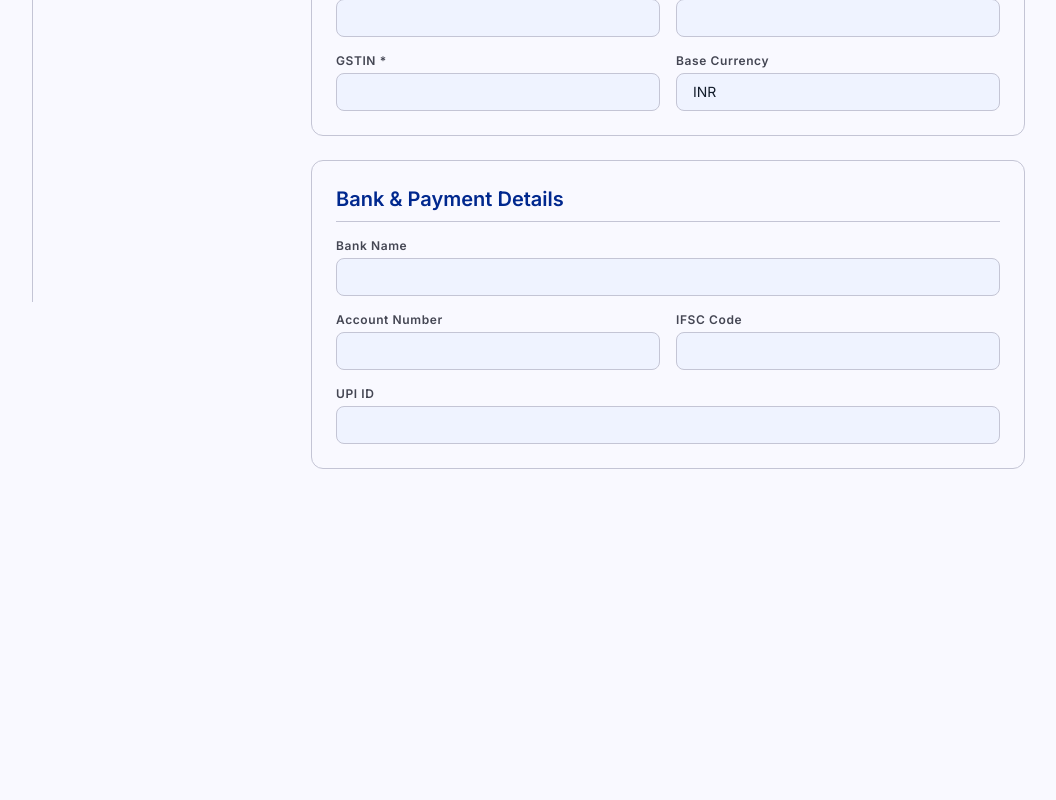
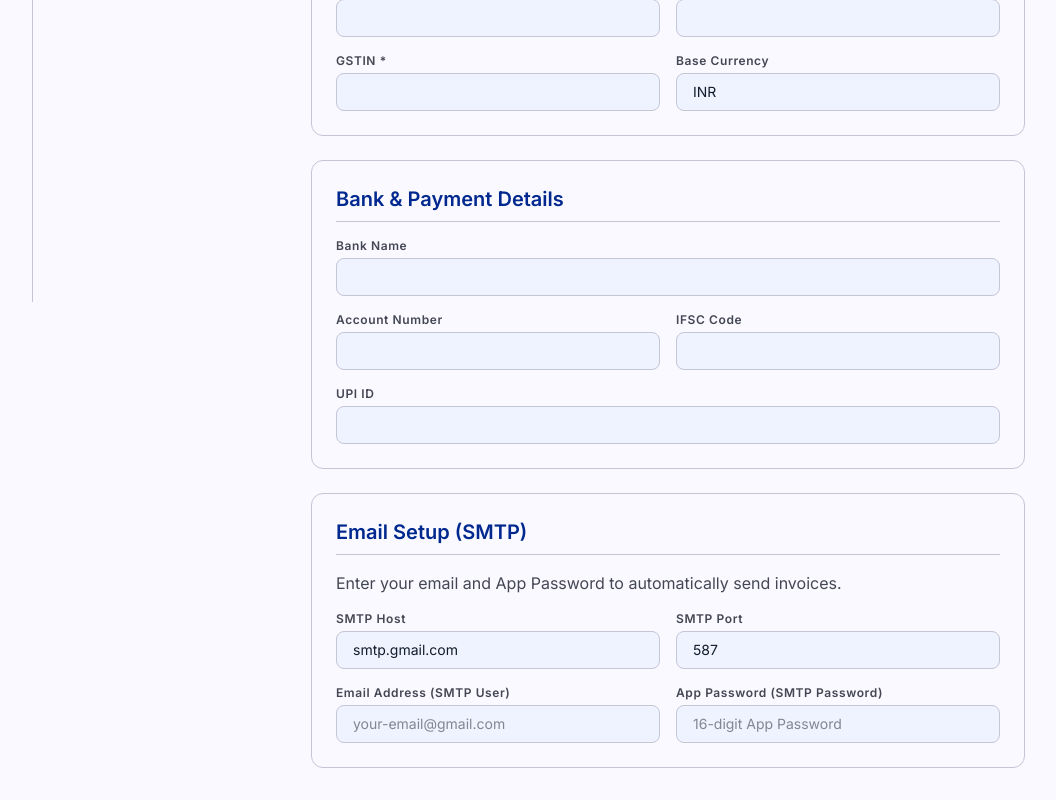
Before and after one commit to himanshumandaliya27-design/invoice-web-app, a Next.js app: page /settings in a window 1280 px wide. Shown: the part 498-1298 px from the top of the page, without its empty margins (223-1279 px from the left). Before the commit the page ends 999 px from the top, so only its background shows below. Built offline with nearby package versions, Linux system fonts and the light colour scheme; no server answers; the database is empty.

Commit message:
feat: implement database-driven SMTP configuration for invoices

```diff
--- a/app/api/invoices/[id]/send/route.ts
+++ b/app/api/invoices/[id]/send/route.ts
@@ -4,8 +4,9 @@ import nodemailer from 'nodemailer'
 
 export async function POST(request: Request, { params }: { params: Promise<{ id: string }> }) {
   try {
+    const id = (await params).id
     const invoice = await prisma.invoice.findUnique({
-      where: { id: (await params).id },
+      where: { id: id },
       include: {
         customer: true,
         company: true
@@ -14,13 +15,17 @@ export async function POST(request: Request, { params }: { params: Promise<{ id:
     if (!invoice) return NextResponse.json({ error: 'Not found' }, { status: 404 })
     if (!invoice.customer.email) return NextResponse.json({ error: 'Customer has no email' }, { status: 400 })
 
+    if (!invoice.company.smtp_user || !invoice.company.smtp_pass) {
+      return NextResponse.json({ error: 'Email setup is missing in Company Settings. Please add SMTP credentials first.' }, { status: 400 })
+    }
+
     const transporter = nodemailer.createTransport({
-      host: process.env.SMTP_HOST || 'smtp.gmail.com',
-      port: Number(process.env.SMTP_PORT) || 587,
-      secure: Number(process.env.SMTP_PORT) === 465,
+      host: invoice.company.smtp_host || 'smtp.gmail.com',
+      port: invoice.company.smtp_port || 587,
+      secure: invoice.company.smtp_port === 465,
       auth: {
-        user: process.env.SMTP_USER,
-        pass: process.env.SMTP_PASS,
+        user: invoice.company.smtp_user,
+        pass: invoice.company.smtp_pass,
       },
     })
 
@@ -29,13 +34,11 @@ export async function POST(request: Request, { params }: { params: Promise<{ id:
     const protocol = process.env.NODE_ENV === 'development' ? 'http' : 'https'
     const pdfUrl = `${protocol}://${host}/api/invoices/${invoice.id}/pdf`
 
-    // In a real app we'd fetch the PDF directly or generate it in memory,
-    // but doing a fetch is simplest for the email attachment.
     const pdfResponse = await fetch(pdfUrl)
     const pdfBuffer = await pdfResponse.arrayBuffer()
 
     const info = await transporter.sendMail({
-      from: `"${invoice.company.name}" <billing@${host}>`,
+      from: `"${invoice.company.name}" <${invoice.company.smtp_user}>`,
       to: invoice.customer.email,
       subject: `Invoice ${invoice.invoice_number} from ${invoice.company.name}`,
       text: `Dear ${invoice.customer.name},\n\nPlease find attached your invoice ${invoice.invoice_number}.\n\nAmount Due: ${invoice.company.currency} ${invoice.grand_total.toFixed(2)}\n\nThank you for your business.`,
@@ -60,6 +63,6 @@ export async function POST(request: Request, { params }: { params: Promise<{ id:
     })
   } catch (error) {
     console.error(error)
-    return NextResponse.json({ error: 'Failed to send email' }, { status: 500 })
+    return NextResponse.json({ error: 'Failed to send email. Please check your SMTP settings.' }, { status: 500 })
   }
 }
--- a/app/invoices/[id]/page.tsx
+++ b/app/invoices/[id]/page.tsx
@@ -24,24 +24,19 @@ export default function InvoiceDetailsPage() {
   if (!invoice || invoice.error) return <div className="p-xl text-center text-error">Invoice not found</div>
 
   const handleSendEmail = async () => {
-    if (!invoice.customer.email) {
-      alert('This customer does not have an email address saved.');
-      return;
-    }
-
-    const subject = encodeURIComponent(`Invoice ${invoice.invoice_number}`);
-    const host = window.location.origin;
-    const body = encodeURIComponent(`Dear ${invoice.customer.name},\n\nPlease find your invoice ${invoice.invoice_number} at the following link:\n\n${host}/api/invoices/${invoice.id}/pdf\n\nAmount Due: ₹${invoice.grand_total.toFixed(2)}\n\nThank you for your business.`);
-
-    // Open default mail client
-    window.location.href = `mailto:${invoice.customer.email}?subject=${subject}&body=${body}`;
-
-    // Mark as sent in the database
+    if (!confirm('Are you sure you want to send this invoice?')) return
     try {
-      await fetch(`/api/invoices/${id}/mark-sent`, { method: 'POST' })
-      setInvoice({...invoice, status: 'SENT'})
+      const res = await fetch(`/api/invoices/${id}/send`, { method: 'POST' })
+      const data = await res.json()
+      if (data.success) {
+        alert('Email sent successfully!')
+        setInvoice({...invoice, status: 'SENT'})
+      } else {
+        alert('Failed to send email: ' + (data.error || 'Unknown error'))
+      }
     } catch (error) {
       console.error(error)
+      alert('Failed to send email. Please check your connection.')
     }
   }
 
--- a/app/invoices/page.tsx
+++ b/app/invoices/page.tsx
@@ -53,24 +53,19 @@ export default function InvoicesPage() {
   }
 
   const handleSendEmail = async (invoice: Invoice) => {
-    if (!invoice.customer.email) {
-      alert('This customer does not have an email address saved.');
-      return;
-    }
-
-    const subject = encodeURIComponent(`Invoice ${invoice.invoice_number}`);
-    const host = window.location.origin;
-    const body = encodeURIComponent(`Dear ${invoice.customer.name},\n\nPlease find your invoice ${invoice.invoice_number} at the following link:\n\n${host}/api/invoices/${invoice.id}/pdf\n\nAmount Due: ₹${invoice.grand_total.toFixed(2)}\n\nThank you for your business.`);
-
-    // Open default mail client
-    window.location.href = `mailto:${invoice.customer.email}?subject=${subject}&body=${body}`;
-
-    // Mark as sent in the database
+    if (!confirm('Are you sure you want to send this invoice?')) return
     try {
-      await fetch(`/api/invoices/${invoice.id}/mark-sent`, { method: 'POST' })
-      fetchInvoices()
+      const res = await fetch(`/api/invoices/${invoice.id}/send`, { method: 'POST' })
+      const data = await res.json()
+      if (data.success) {
+        alert('Email sent successfully!')
+        fetchInvoices()
+      } else {
+        alert('Failed to send email: ' + (data.error || 'Unknown error'))
+      }
     } catch (error) {
       console.error(error)
+      alert('Failed to send email. Please check your connection.')
     }
   }
 
--- a/app/settings/page.tsx
+++ b/app/settings/page.tsx
@@ -16,6 +16,10 @@ type Company = {
   account_number: string | null
   ifsc_code: string | null
   upi_id: string | null
+  smtp_host: string | null
+  smtp_port: number | null
+  smtp_user: string | null
+  smtp_pass: string | null
 }
 
 const emptyCompany: Omit<Company, 'id'> = {
@@ -28,7 +32,11 @@ const emptyCompany: Omit<Company, 'id'> = {
   bank_name: '',
   account_number: '',
   ifsc_code: '',
-  upi_id: ''
+  upi_id: '',
+  smtp_host: 'smtp.gmail.com',
+  smtp_port: 587,
+  smtp_user: '',
+  smtp_pass: ''
 }
 
 export default function SettingsPage() {
@@ -313,6 +321,59 @@ export default function SettingsPage() {
               />
             </div>
           </div>
+
+          <div className="bg-surface border border-outline-variant rounded-xl p-lg space-y-md">
+            <h3 className="font-headline-md text-headline-md text-primary border-b border-outline-variant pb-sm">Email Setup (SMTP)</h3>
+            <p className="font-body-sm text-on-surface-variant">Enter your email and App Password to automatically send invoices.</p>
+
+            <div className="grid grid-cols-1 md:grid-cols-2 gap-md">
+              <div>
+                <label className="font-label-md text-label-md text-on-surface-variant block mb-xs">SMTP Host</label>
+                <input
+                  name="smtp_host"
+                  value={company.smtp_host || ''}
+                  onChange={handleChange}
+                  placeholder="smtp.gmail.com"
+                  className="w-full px-md py-sm bg-surface-container-low border border-outline-variant rounded-lg font-body-sm text-body-sm focus:border-primary focus:ring-1 focus:ring-primary outline-none text-on-surface"
+                />
+              </div>
+              <div>
+                <label className="font-label-md text-label-md text-on-surface-variant block mb-xs">SMTP Port</label>
+                <input
+                  type="number"
+                  name="smtp_port"
+                  value={company.smtp_port || 587}
+                  onChange={(e) => { if(company) setCompany({ ...company, smtp_port: parseInt(e.target.value) || 587 }) }}
+                  className="w-full px-md py-sm bg-surface-container-low border border-outline-variant rounded-lg font-body-sm text-body-sm focus:border-primary focus:ring-1 focus:ring-primary outline-none text-on-surface"
+                />
+              </div>
+            </div>
+
+            <div className="grid grid-cols-1 md:grid-cols-2 gap-md">
+              <div>
+                <label className="font-label-md text-label-md text-on-surface-variant block mb-xs">Email Address (SMTP User)</label>
+                <input
+                  type="email"
+                  name="smtp_user"
+                  value={company.smtp_user || ''}
+                  onChange={handleChange}
+                  placeholder="your-email@gmail.com"
+                  className="w-full px-md py-sm bg-surface-container-low border border-outline-variant rounded-lg font-body-sm text-body-sm focus:border-primary focus:ring-1 focus:ring-primary outline-none text-on-surface"
+                />
+              </div>
+              <div>
+                <label className="font-label-md text-label-md text-on-surface-variant block mb-xs">App Password (SMTP Password)</label>
+                <input
+                  type="password"
+                  name="smtp_pass"
+                  value={company.smtp_pass || ''}
+                  onChange={handleChange}
+                  placeholder="16-digit App Password"
+                  className="w-full px-md py-sm bg-surface-container-low border border-outline-variant rounded-lg font-body-sm text-body-sm focus:border-primary focus:ring-1 focus:ring-primary outline-none text-on-surface"
+                />
+              </div>
+            </div>
+          </div>
         </div>
       </div>
     </main>
```
Also changed, not shown: 1 other file (tests, documents, lock files or other folders).
